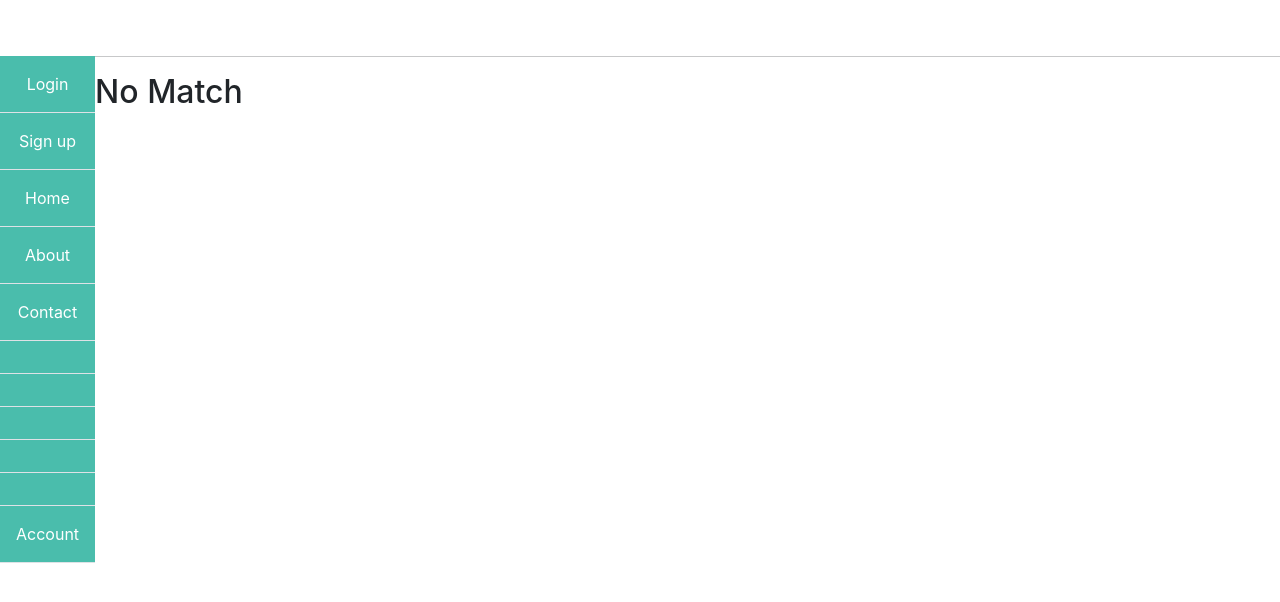
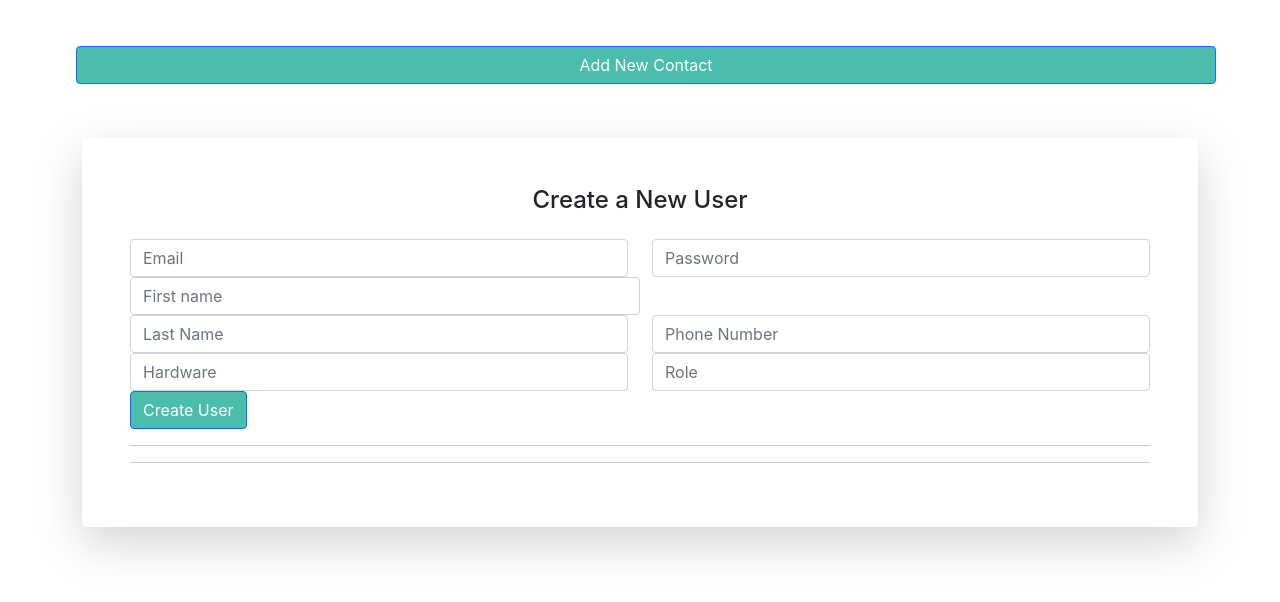
Before and after one commit to Huntercor3/Bugit, a React (Create React App) app in the folder reactclient/: page /Register in a window 1280 px wide. Shown: the top 602 px of the page. Built offline with nearby package versions, Linux system fonts and the light colour scheme.

Commit message:
front end registration

```diff
--- /dev/null
+++ b/package.json
@@ -0,0 +1,5 @@
+{
+  "dependencies": {
+    "axios": "^0.26.0"
+  }
+}
--- a/reactclient/src/App.js
+++ b/reactclient/src/App.js
@@ -1,29 +1,30 @@
-import React from 'react'
-import { BrowserRouter as Router, Route, Routes, Link } from 'react-router-dom'
-import Layout from './components/Sidebar'
-import { Home } from './components/Home'
-import { About } from './components/About'
-import { Contact } from './components/Contact'
-import { NoMatch } from './components/NoMatch'
-import { Component } from 'react'
-import { Login } from './components/Login'
-import { Signup } from './components/Signup'
-import { Account } from './components/Account'
+import React from "react";
+import { BrowserRouter as Router, Route, Routes, Link } from "react-router-dom";
+import Layout from "./components/Sidebar";
+import { Home } from "./components/Home";
+import { About } from "./components/About";
+import { Contact } from "./components/Contact";
+import { NoMatch } from "./components/NoMatch";
+import { Component } from "react";
+import { Login } from "./components/Login";
+import { Signup } from "./components/Signup";
+import { Account } from "./components/Account";
+import Register from "./components/Register";
 
 export default function App() {
   return (
     <div>
       <Routes>
-        <Route path='login' element={<Login />} />
-        <Route path='signup' element={<Signup />} />
-        <Route path='/' element={<Layout />}>
+        <Route path="login" element={<Login />} />
+        <Route path="Register" element={<Register />} />
+        <Route path="/" element={<Layout />}>
           <Route index element={<Home />} />
-          <Route path='about' element={<About />} />
-          <Route path='contact' element={<Contact />} />
-          <Route path='account' element={<Account />} />
-          <Route path='*' element={<NoMatch />} />
+          <Route path="about" element={<About />} />
+          <Route path="contact" element={<Contact />} />
+          <Route path="account" element={<Account />} />
+          <Route path="*" element={<NoMatch />} />
         </Route>
       </Routes>
     </div>
-  )
+  );
 }
--- /dev/null
+++ b/reactclient/src/components/Register.js
@@ -0,0 +1,153 @@
+import React, { useState } from "react";
+import axios from "axios";
+function Register(props) {
+  const [data, setdata] = useState({
+    Email: "",
+    Password: "",
+    FirstName: "",
+    LastName: "",
+    PhoneNumber: "",
+    Hardware: "",
+    Role: "",
+  });
+  const apiUrl = "http://localhost:1680/api/employee/InsertEmployee";
+  const Registration = (e) => {
+    e.preventDefault();
+    debugger;
+    const data1 = {
+      Email: data.Email,
+      Password: data.Password,
+      FirstName: data.FirstName,
+      LastName: data.LastName,
+      PhoneNumber: data.PhoneNumber,
+      Hardware: data.Hardware,
+      Role: data.Role,
+    };
+    axios.post(apiUrl, data1).then((result) => {
+      debugger;
+      console.log(result.data);
+      if (result.data.Status == "Invalid") alert("Invalid User");
+      else props.history.push("/Dashboard");
+    });
+  };
+  const onChange = (e) => {
+    e.persist();
+    debugger;
+    setdata({ ...data, [e.target.name]: e.target.value });
+  };
+  return (
+    <div class="container">
+      <div class="row">
+        <div class="col-sm-12 btn btn-primary" style={{ margin: "6px" }}>
+          Add New Contact
+        </div>
+      </div>
+      <div
+        class="card o-hidden border-0 shadow-lg my-5"
+        style={{ marginTop: "5rem!important;" }}
+      >
+        <div class="card-body p-0">
+          <div class="row">
+            <div class="col-lg-12">
+              <div class="p-5">
+                <div class="text-center">
+                  <h1 class="h4 text-gray-900 mb-4">Create a New User</h1>
+                </div>
+                <form onSubmit={Registration} class="user">
+                  <div class="form-group row">
+                    <div class="col-sm-6 mb-3 mb-sm-0">
+                      <input
+                        type="text"
+                        name="Email"
+                        onChange={onChange}
+                        value={data.Email}
+                        class="form-control"
+                        id="exampleEmail"
+                        placeholder="Email"
+                      />
+                    </div>
+                    <div class="col-sm-6">
+                      <input
+                        type="Password"
+                        name="Password"
+                        onChange={onChange}
+                        value={data.Password}
+                        class="form-control"
+                        id="examplePassword"
+                        placeholder="Password"
+                      />
+                    </div>
+                  </div>
+                  <div class="col-sm-6">
+                    <input
+                      type="text"
+                      name="FirstName"
+                      onChange={onChange}
+                      value={data.FirstName}
+                      class="form-control"
+                      id="exampleFirstName"
+                      placeholder="First name"
+                    />
+                  </div>
+                  <div class="form-group row">
+                    <div class="col-sm-6">
+                      <input
+                        type="text"
+                        name="LastName"
+                        onChange={onChange}
+                        value={data.LastName}
+                        class="form-control"
+                        id="exampleLastName"
+                        placeholder="Last Name"
+                      />
+                    </div>
+                    <div class="col-sm-6">
+                      <input
+                        type="text"
+                        name="PhoneNumber"
+                        onChange={onChange}
+                        value={data.PhoneNumber}
+                        class="form-control"
+                        id="examplePhoneNumber"
+                        placeholder="Phone Number"
+                      />
+                    </div>
+                    <div class="col-sm-6">
+                      <input
+                        type="text"
+                        name="Hardware"
+                        onChange={onChange}
+                        value={data.Hardware}
+                        class="form-control"
+                        id="exampleHardware"
+                        placeholder="Hardware"
+                      />
+                    </div>
+                    <div class="col-sm-6">
+                      <input
+                        type="text"
+                        name="Role"
+                        onChange={onChange}
+                        value={data.Role}
+                        class="form-control"
+                        id="exampleRole"
+                        placeholder="Role"
+                      />
+                    </div>
+                  </div>
+                  <button type="submit" class="btn btn-primary  btn-block">
+                    Create User
+                  </button>
+                  <hr />
+                </form>
+                <hr />
+              </div>
+            </div>
+          </div>
+        </div>
+      </div>
+    </div>
+  );
+}
+
+export default Register;
```
Also changed, not shown: 1 other file (tests, documents, lock files or other folders).
